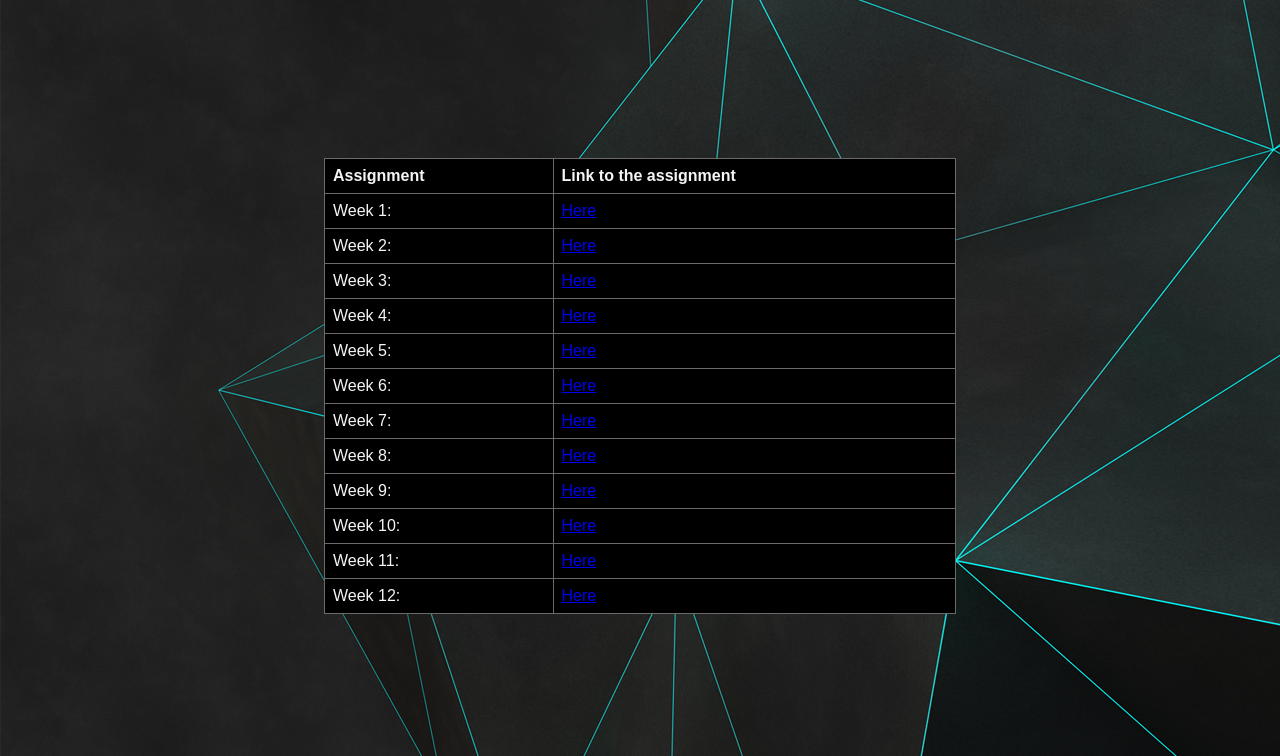
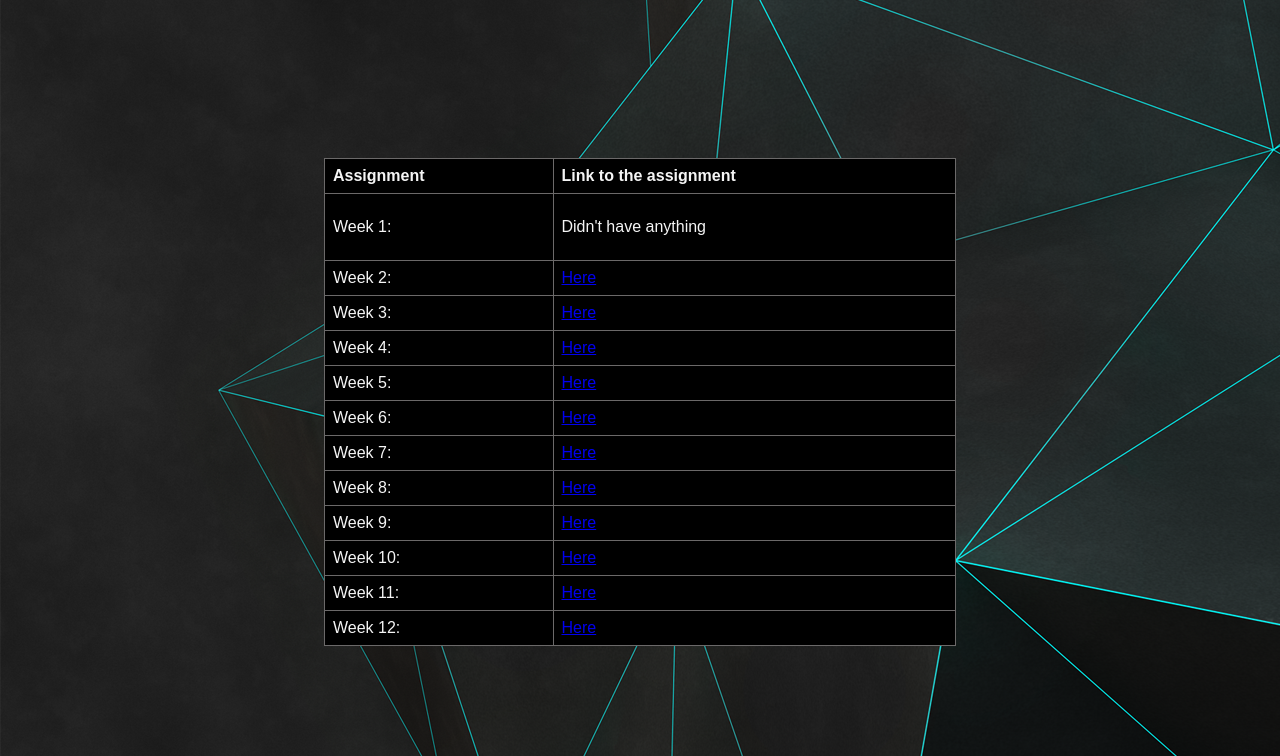
Before and after one commit to bjaffray/WebII, a PHP site: page / in a window 1280 px wide. Shown: the part 44-800 px from the top of the page. Run offline with PHP 8.4, Linux system fonts and the light colour scheme.

Commit message:
inital creation (w3)

```diff
--- a/web/index.php
+++ b/web/index.php
@@ -27,21 +27,21 @@ require("navBar.php");
         <tr>
           <td> Week 1: </td>
           <td>
-          <a href="underCon.html"> Here </a>
+          <p>Didn't have anything</p>
           </td>
         </tr>
 
         <tr>
           <td> Week 2: </td>
           <td>
-          <a href="underCon.html"> Here </a>
+          <a href="index.php"> Here </a>
           </td>
         </tr>
 
         <tr>
           <td> Week 3: </td>
           <td>
-            <a href="underCon.html"> Here </a>
+            <a href="/week3/shop.php"> Here </a>
           </td>
         </tr>
 
```
Also changed, not shown: web/week3/shop.php (added, +28 -0 lines), web/week3/cart.php (added), web/week3/checkout.php (added), web/week3/confimation.php (added).
